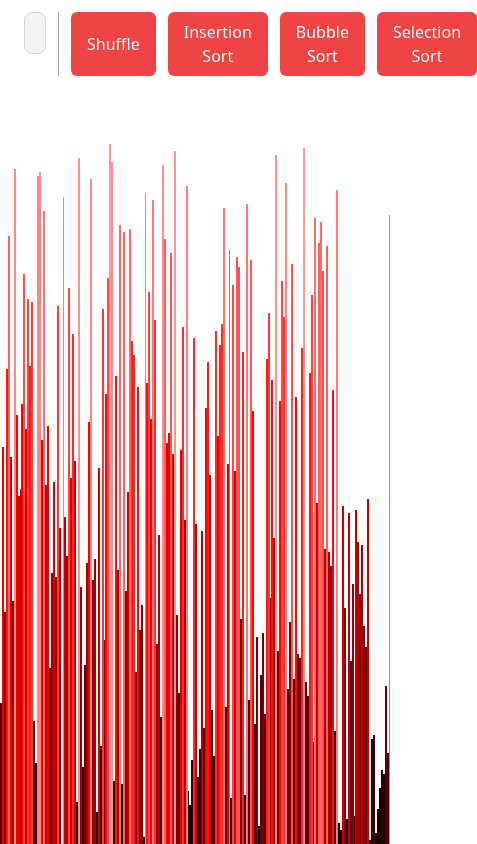
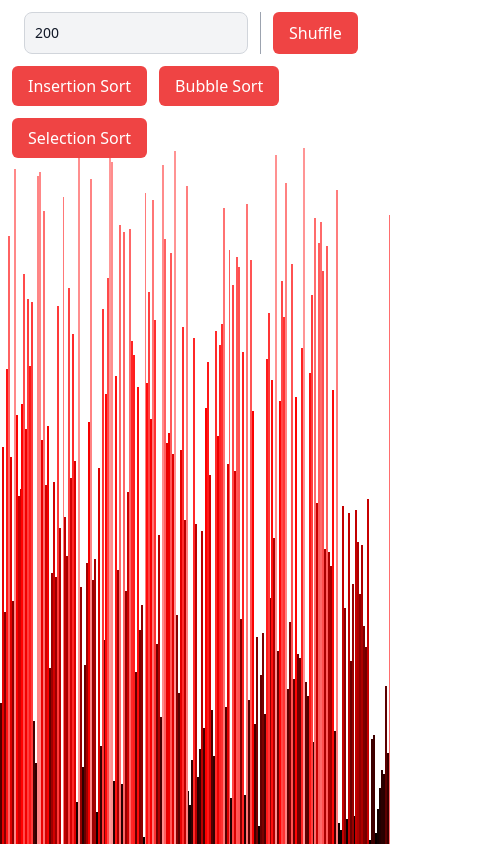
Before and after one commit to ampirzadeh/Sorts, a React (Create React App) app: page / in a window 390 px wide. Shown: the whole page, 477 px wide, since content can reach past the window. Built offline with nearby package versions, Linux system fonts and the light colour scheme; what tailwindcss-debug-screens would draw is missing.

Commit message:
Small responsiveness change

```diff
--- a/src/App.tsx
+++ b/src/App.tsx
@@ -43,7 +43,7 @@ function App() {
         process.env.NODE_ENV === 'development' ? 'debug-screens' : ''
       }`}
     >
-      <nav className="flex gap-3 glass top-0 right-0 z-10 p-3">
+      <nav className="flex gap-3 glass top-0 right-0 z-10 p-3 flex-wrap">
         <form className="border-solid border-r border-gray-400 px-3">
           <input
             disabled={isSorting}
```
